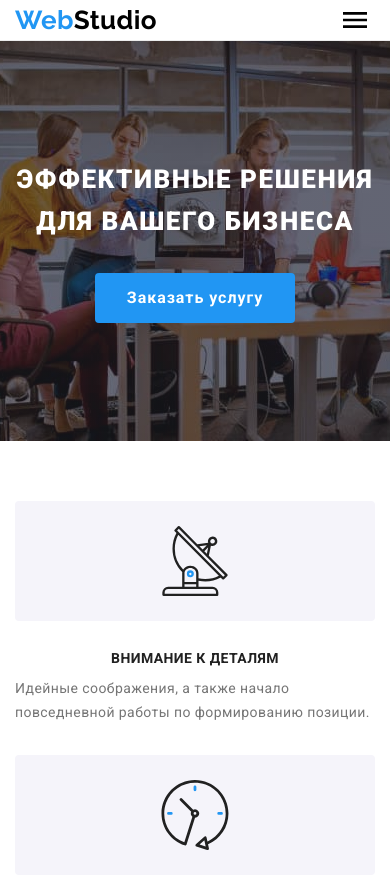
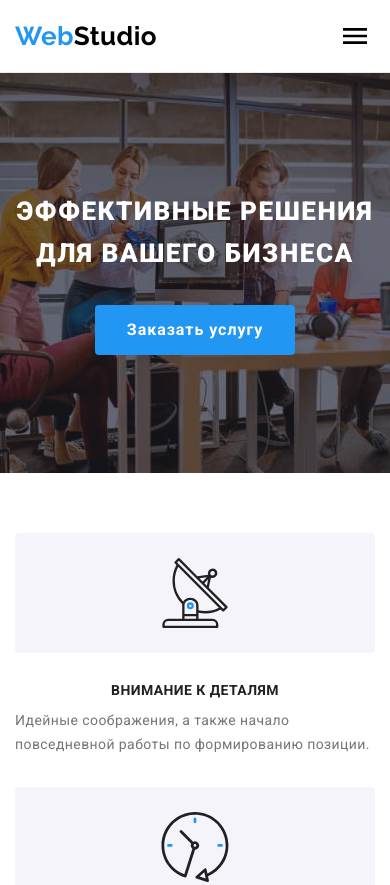
Before and after one commit to dashaobit/goit-markup-hw-08, a plain HTML site: page index.html in a window 390 px wide. Shown: the top 885 px of the page. Drawn offline with nearby package versions, Linux system fonts and the light colour scheme.

Commit message:
исправляет хедер

```diff
--- a/scss/layout/_header.scss
+++ b/scss/layout/_header.scss
@@ -12,6 +12,11 @@
   display: flex;
   align-items: center;
   justify-content: space-between;
+
+  @media screen and (max-width: 767px) {
+    padding-top: 16px;
+    padding-bottom: 16px;
+  }
 }
 
 .page-header__nav {
```
Also changed, not shown: css/main.css, css/main.min.css, 2 other files.
